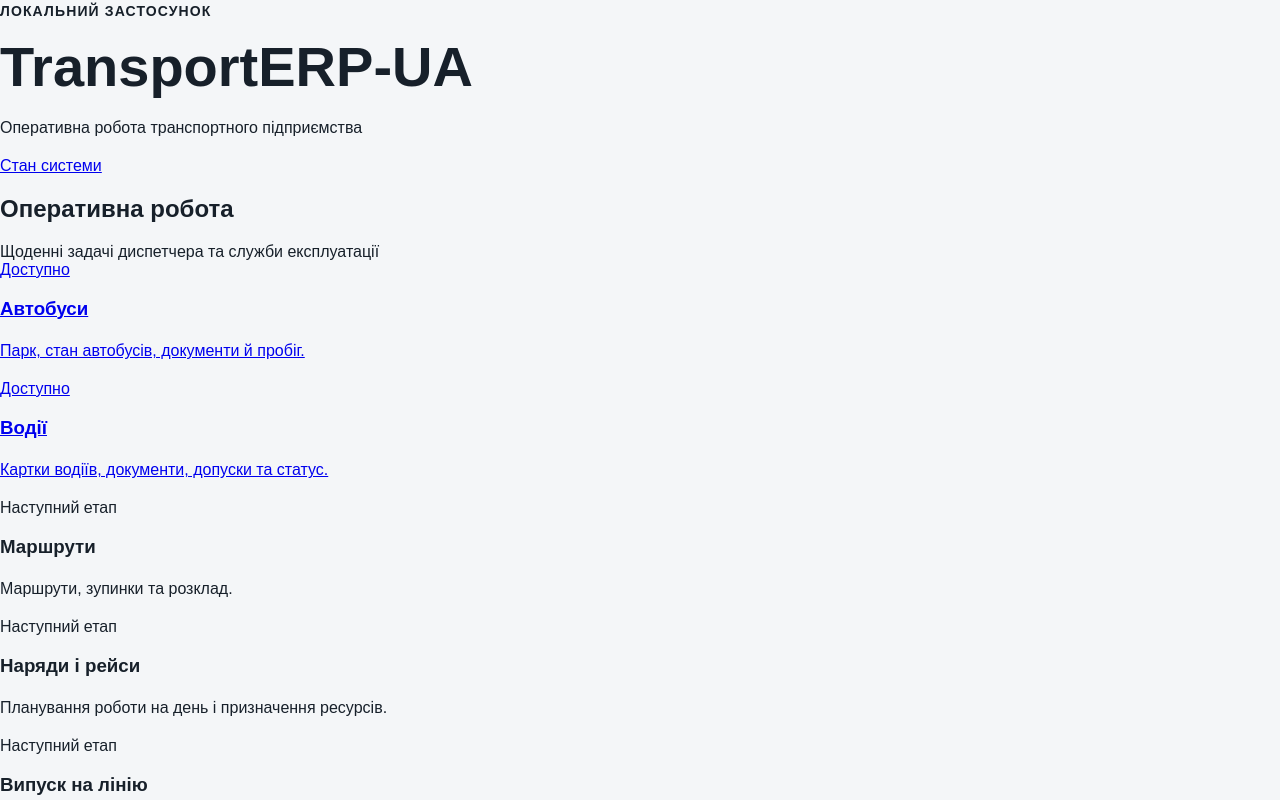
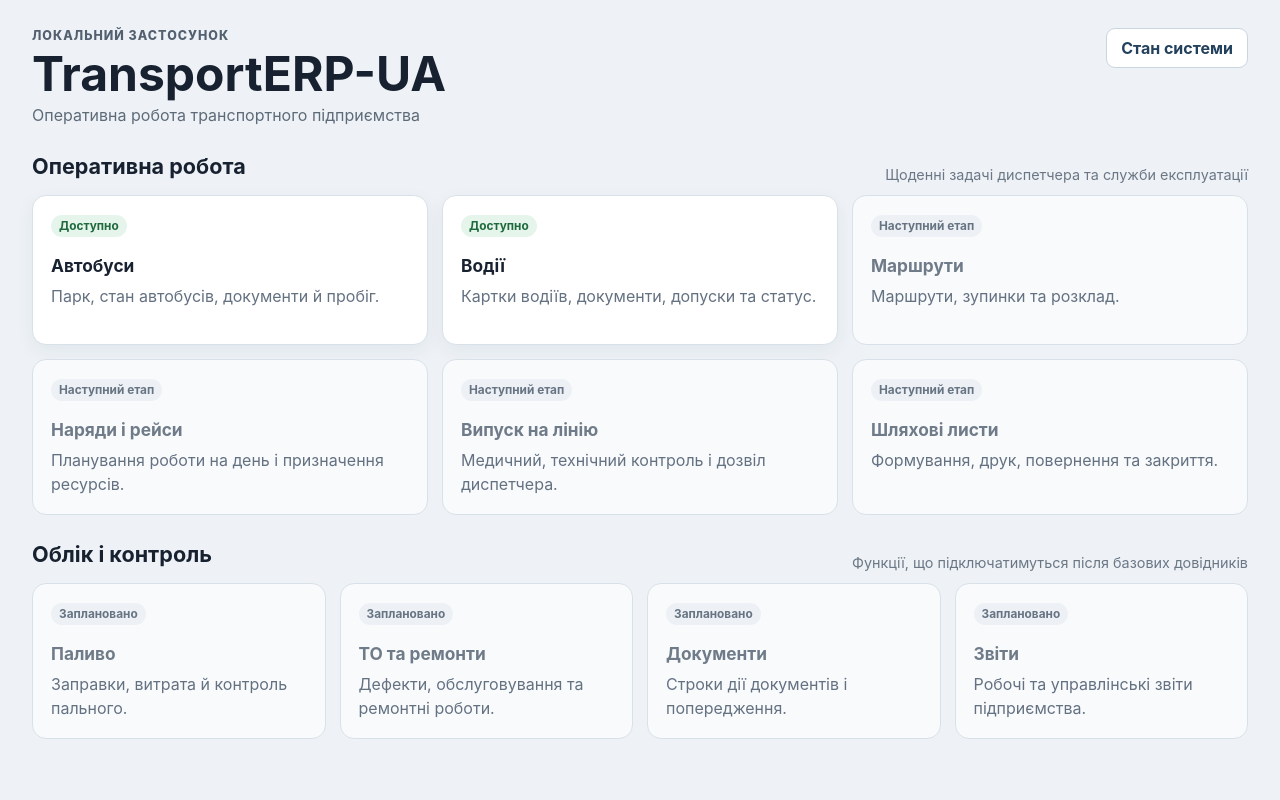
Before and after one commit to RomanZavadaM/transport-erp-ua, a Next.js app in the folder frontend/: page / in a window 1280 px wide. Shown: the top 800 px of the page. Built offline with nearby package versions, Linux system fonts and the light colour scheme.

Commit message:
M1.5: style application dashboard and local screens

```diff
--- a/frontend/app/globals.css
+++ b/frontend/app/globals.css
@@ -1,8 +1,8 @@
 :root {
   color-scheme: light;
-  font-family: Arial, Helvetica, sans-serif;
-  background: #f4f6f8;
-  color: #17202a;
+  font-family: Inter, "Segoe UI", Arial, sans-serif;
+  background: #eef2f6;
+  color: #18212f;
 }
 
 * {
@@ -17,37 +17,343 @@ body {
 
 body {
   min-height: 100vh;
+  background: #eef2f6;
 }
 
-.shell {
-  min-height: 100vh;
+a {
+  color: inherit;
+  text-decoration: none;
+}
+
+button,
+input,
+select,
+textarea {
+  font: inherit;
+}
+
+.app-page {
+  width: min(1440px, 100%);
+  margin: 0 auto;
+  padding: 28px 32px 48px;
+}
+
+.topbar {
+  display: flex;
+  align-items: flex-start;
+  justify-content: space-between;
+  gap: 24px;
+  margin-bottom: 28px;
+}
+
+.eyebrow {
+  margin: 0 0 6px;
+  font-size: 0.78rem;
+  font-weight: 800;
+  letter-spacing: 0.08em;
+  text-transform: uppercase;
+  color: #52606f;
+}
+
+h1,
+h2,
+h3,
+p {
+  margin-top: 0;
+}
+
+h1 {
+  margin-bottom: 6px;
+  font-size: clamp(2rem, 4vw, 3rem);
+  line-height: 1.05;
+}
+
+h2 {
+  margin-bottom: 4px;
+  font-size: 1.35rem;
+}
+
+h3 {
+  margin-bottom: 8px;
+  font-size: 1.08rem;
+}
+
+.subtitle {
+  margin-bottom: 0;
+  color: #5d6a78;
+}
+
+.section-block {
+  margin-top: 26px;
+}
+
+.section-heading {
+  display: flex;
+  align-items: end;
+  justify-content: space-between;
+  gap: 16px;
+  margin-bottom: 12px;
+}
+
+.section-heading span {
+  color: #6b7785;
+  font-size: 0.9rem;
+}
+
+.module-grid {
   display: grid;
-  place-items: center;
-  padding: 2rem;
+  grid-template-columns: repeat(3, minmax(0, 1fr));
+  gap: 14px;
+}
+
+.module-grid.compact {
+  grid-template-columns: repeat(4, minmax(0, 1fr));
+}
+
+.module-card,
+.panel {
+  background: #ffffff;
+  border: 1px solid #d9e1e8;
+  border-radius: 14px;
+  box-shadow: 0 6px 18px rgb(23 43 77 / 6%);
+}
+
+.module-card {
+  min-height: 150px;
+  padding: 18px;
+  transition: transform 120ms ease, box-shadow 120ms ease, border-color 120ms ease;
+}
+
+.module-card:not(.disabled):hover {
+  transform: translateY(-2px);
+  border-color: #8fb3d9;
+  box-shadow: 0 10px 24px rgb(23 43 77 / 10%);
+}
+
+.module-card p {
+  margin-bottom: 0;
+  color: #647181;
+  line-height: 1.5;
+}
+
+.module-card.disabled {
+  background: #f8fafc;
+  color: #6f7b88;
+  box-shadow: none;
+}
+
+.status-pill {
+  display: inline-flex;
+  margin-bottom: 18px;
+  padding: 4px 8px;
+  border-radius: 999px;
+  background: #edf1f5;
+  color: #667483;
+  font-size: 0.74rem;
+  font-weight: 700;
+}
+
+.status-pill.ready {
+  background: #e6f5ec;
+  color: #1e6a3d;
+}
+
+.button {
+  display: inline-flex;
+  min-height: 40px;
+  align-items: center;
+  justify-content: center;
+  border: 0;
+  border-radius: 9px;
+  padding: 0 14px;
+  background: #1769aa;
+  color: #ffffff;
+  font-weight: 700;
+  cursor: pointer;
+}
+
+.button:hover {
+  background: #115b96;
+}
+
+.button.secondary {
+  background: #ffffff;
+  color: #23415d;
+  border: 1px solid #c9d5df;
+}
+
+.button.secondary:hover {
+  background: #f7fafc;
+}
+
+.button:disabled {
+  cursor: default;
+  opacity: 0.55;
+}
+
+.page-toolbar {
+  display: flex;
+  align-items: center;
+  justify-content: space-between;
+  gap: 14px;
+  margin-bottom: 18px;
+}
+
+.page-toolbar-actions {
+  display: flex;
+  gap: 8px;
+  flex-wrap: wrap;
 }
 
 .panel {
-  width: min(720px, 100%);
-  background: #ffffff;
-  border: 1px solid #dfe5eb;
-  border-radius: 12px;
-  padding: 2rem;
-  box-shadow: 0 8px 24px rgb(15 23 42 / 8%);
+  padding: 20px;
+  margin-bottom: 16px;
 }
 
-.eyebrow {
-  margin: 0 0 0.75rem;
-  font-size: 0.875rem;
-  font-weight: 700;
-  text-transform: uppercase;
-  letter-spacing: 0.08em;
+.panel h2 {
+  margin-bottom: 14px;
 }
 
-h1 {
-  margin: 0 0 1rem;
-  font-size: clamp(2rem, 5vw, 3.5rem);
+.info-grid {
+  display: grid;
+  grid-template-columns: repeat(2, minmax(0, 1fr));
+  gap: 12px;
 }
 
-p {
-  line-height: 1.6;
+.info-item {
+  padding: 12px;
+  border-radius: 10px;
+  background: #f7f9fb;
+  border: 1px solid #e2e8ee;
 }
+
+.info-item strong,
+.info-item span {
+  display: block;
+}
+
+.info-item span {
+  margin-top: 4px;
+  color: #5f6d7b;
+  overflow-wrap: anywhere;
+}
+
+.table-wrap {
+  width: 100%;
+  overflow-x: auto;
+}
+
+table {
+  width: 100%;
+  border-collapse: collapse;
+}
+
+th,
+td {
+  padding: 10px 12px;
+  border-bottom: 1px solid #e3e9ef;
+  text-align: left;
+  vertical-align: top;
+}
+
+th {
+  color: #52606f;
+  font-size: 0.82rem;
+  text-transform: uppercase;
+  letter-spacing: 0.03em;
+}
+
+.form-grid {
+  display: grid;
+  grid-template-columns: repeat(2, minmax(0, 1fr));
+  gap: 12px;
+}
+
+.form-field {
+  display: flex;
+  flex-direction: column;
+  gap: 6px;
+}
+
+.form-field.full {
+  grid-column: 1 / -1;
+}
+
+.form-field label {
+  font-size: 0.85rem;
+  font-weight: 700;
+  color: #465463;
+}
+
+.form-field input,
+.form-field select,
+.form-field textarea {
+  min-height: 40px;
+  border: 1px solid #cbd6df;
+  border-radius: 8px;
+  padding: 8px 10px;
+  background: #ffffff;
+  color: #18212f;
+}
+
+.form-field textarea {
+  min-height: 86px;
+  resize: vertical;
+}
+
+.form-actions {
+  display: flex;
+  gap: 8px;
+  margin-top: 14px;
+}
+
+.notice {
+  padding: 11px 12px;
+  border-radius: 9px;
+  background: #f2f6fa;
+  color: #445260;
+  border: 1px solid #dce5ec;
+}
+
+.notice.success {
+  background: #eaf7ef;
+  border-color: #bfe4ce;
+  color: #215f3a;
+}
+
+.notice.error {
+  background: #fff0f0;
+  border-color: #f1c6c6;
+  color: #8b2d2d;
+}
+
+.muted {
+  color: #687584;
+}
+
+@media (max-width: 980px) {
+  .module-grid,
+  .module-grid.compact {
+    grid-template-columns: repeat(2, minmax(0, 1fr));
+  }
+}
+
+@media (max-width: 680px) {
+  .app-page {
+    padding: 20px 16px 36px;
+  }
+
+  .topbar,
+  .section-heading,
+  .page-toolbar {
+    align-items: stretch;
+    flex-direction: column;
+  }
+
+  .module-grid,
+  .module-grid.compact,
+  .info-grid,
+  .form-grid {
+    grid-template-columns: 1fr;
+  }
+}
```
